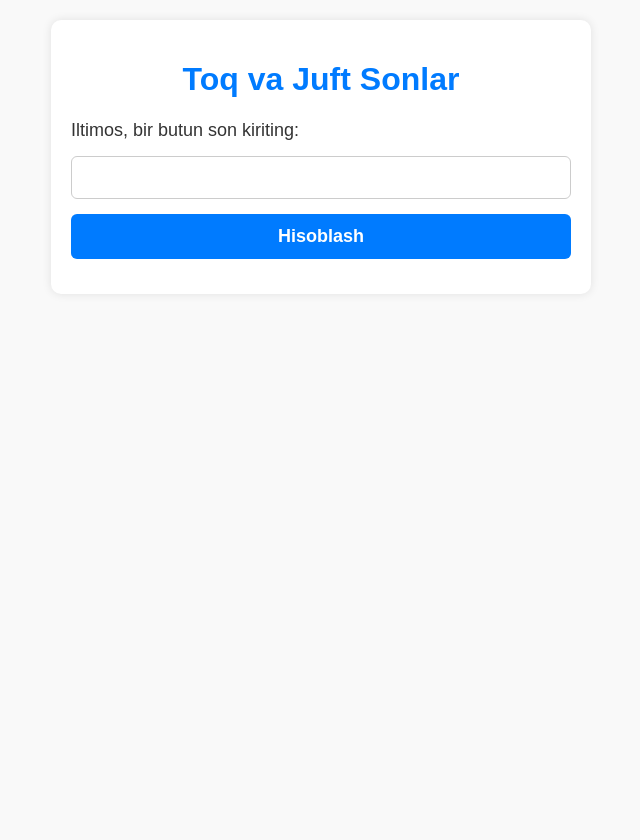
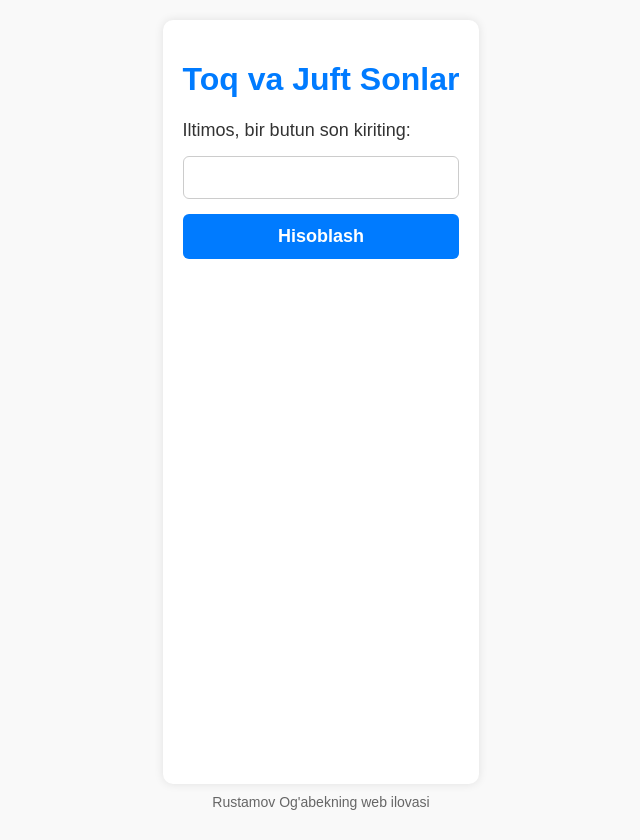
Before and after one commit to VIPUZB5555/toq-juft-analyzer, a Flask app: page / in a window 1280 px wide. Shown: the whole page, without its empty margins (319-959 px from the left). Before the commit the page ends 259 px from the top, so only its background shows below. Run offline with Flask 3, Linux system fonts and the light colour scheme.

Commit message:
index.html

```diff
--- a/templates/index.html
+++ b/templates/index.html
@@ -10,6 +10,9 @@
             margin: 20px;
             background: #f9f9f9;
             color: #333;
+            display: flex;
+            flex-direction: column;
+            min-height: 100vh;
         }
         .container {
             max-width: 500px;
@@ -18,6 +21,7 @@
             padding: 20px;
             border-radius: 10px;
             box-shadow: 0 0 10px rgba(0,0,0,0.1);
+            flex-grow: 1;
         }
         h1 {
             text-align: center;
@@ -51,6 +55,12 @@
             background: #e9f0ff;
             padding: 15px;
             border-radius: 6px;
+        }
+        footer {
+            text-align: center;
+            padding: 10px 0;
+            color: #666;
+            font-size: 14px;
         }
         @media only screen and (max-width: 600px) {
             body {
@@ -86,5 +96,9 @@
         </div>
         {% endif %}
     </div>
+
+    <footer>
+        Rustamov Og'abekning web ilovasi
+    </footer>
 </body>
 </html>
```
